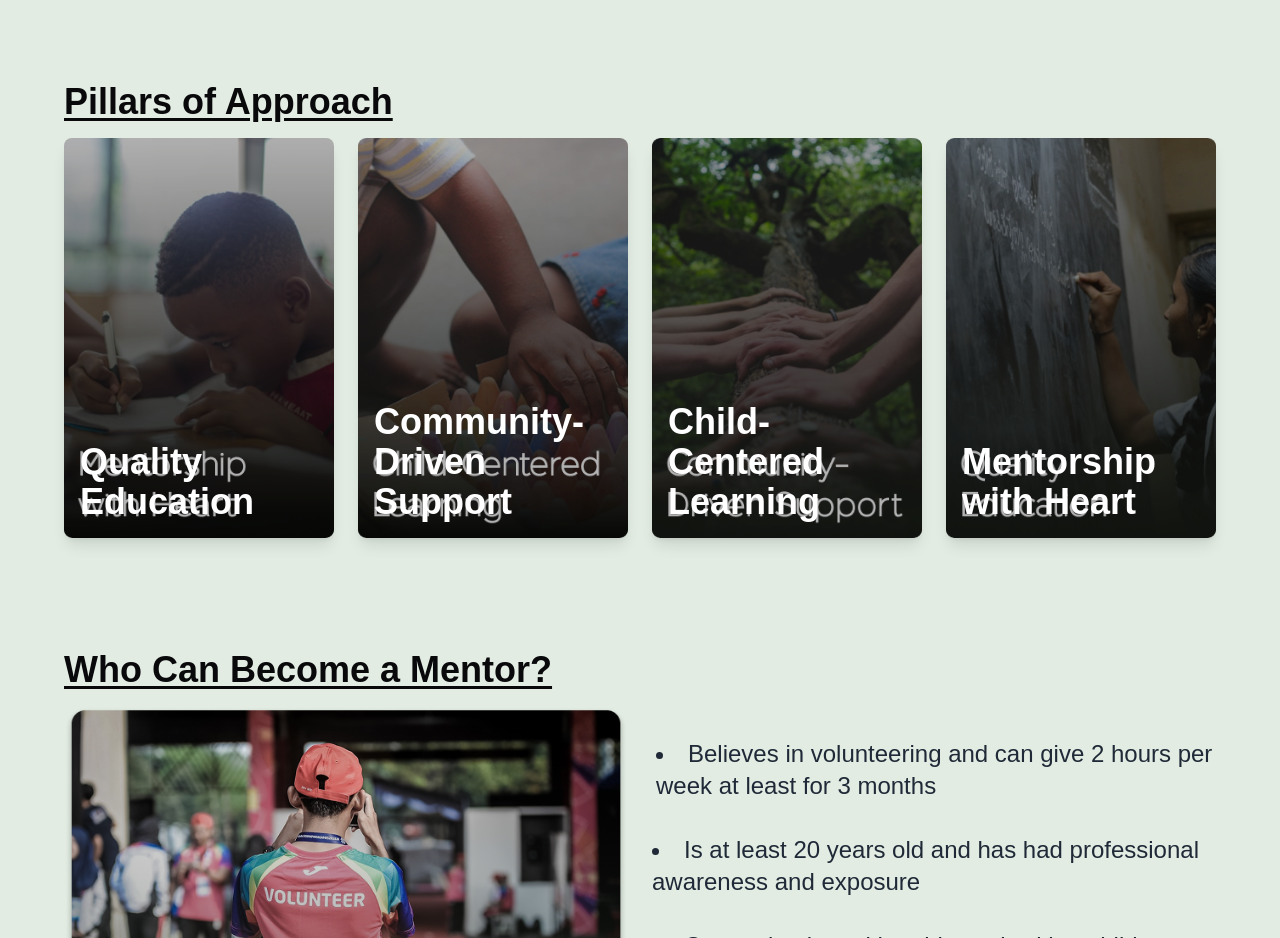
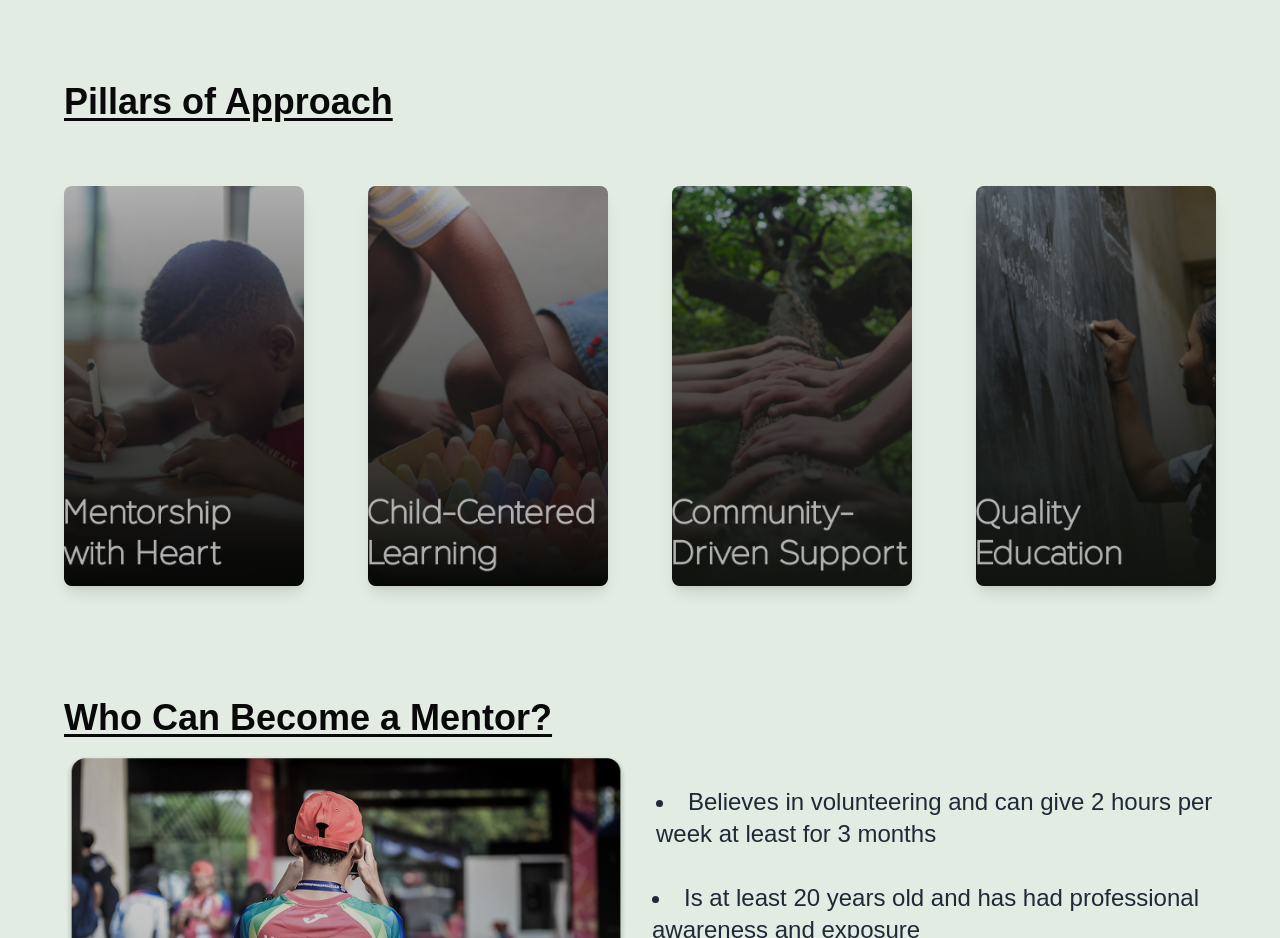
Before and after one commit to arnab-git-404/claylab, a Next.js app: page / in a window 1280 px wide. Shown: the part 1580-2518 px from the top of the page. Built offline with nearby package versions, Linux system fonts and the light colour scheme; a web font is replaced by a local one.

Commit message:
Update pillarsOfApproach.tsx

```diff
--- a/components/home/pillarsOfApproach.tsx
+++ b/components/home/pillarsOfApproach.tsx
@@ -30,8 +30,12 @@ const PillarsOfApproach = () => {
   return (
     <section className="py-8 sm:py-10 px-2 sm:px-4 md:px-16">
       <Heading text="Pillars of Approach" />
-      <div className="grid gap-4 sm:gap-6 grid-cols-1 sm:grid-cols-2 lg:grid-cols-4">
+      {/* <div className="grid gap-4 sm:gap-6 grid-cols-1 sm:grid-cols-2 lg:grid-cols-4">
+        {pillars.map((pillar, index) => ( */}
+
+      <div className="mt-16 grid gap-16 grid-cols-1 sm:grid-cols-2 lg:grid-cols-4">
         {pillars.map((pillar, index) => (
+
           <div
             key={index}
             className="relative h-[220px] sm:h-[400px] rounded-lg overflow-hidden group shadow-lg hover:shadow-xl transition-shadow duration-300 hover:scale-105 cursor-pointer transition-transform"
@@ -48,16 +52,17 @@ const PillarsOfApproach = () => {
             {/* Overlay */}
             <div className="absolute inset-0 bg-black/30">
               {/* Title */}
-              <div className="absolute bottom-2 sm:bottom-4 w-full text-center px-2 sm:px-4 transition-all duration-500 ease-in-out group-hover:opacity-0 group-hover:translate-y-5">
+              {/* <div className="absolute bottom-2 sm:bottom-4 w-full text-center px-2 sm:px-4 transition-all duration-500 ease-in-out group-hover:opacity-0 group-hover:translate-y-5">
                 <h3 className="text-white text-lg sm:text-4xl text-start font-semibold">{pillar.title}</h3>
-              </div>
+              </div> */}
 
-              {/* Description */}
-              <div className="absolute inset-0 flex items-center justify-center px-2 sm:px-4 text-center">
+              {/* Description */} {/* This need to be fixed later in animation*/}
+              {/* <div className="absolute inset-0 flex items-center justify-center px-2 sm:px-4 text-center">
                 <p className="text-white text-xs sm:text-xl max-w-xs opacity-0 translate-y-5 group-hover:opacity-100 group-hover:translate-y-0 transition-all duration-500 ease-in-out">
                   {pillar.description}
                 </p>
-              </div>
+              </div> */}
+
             </div>
           </div>
         ))}
```
